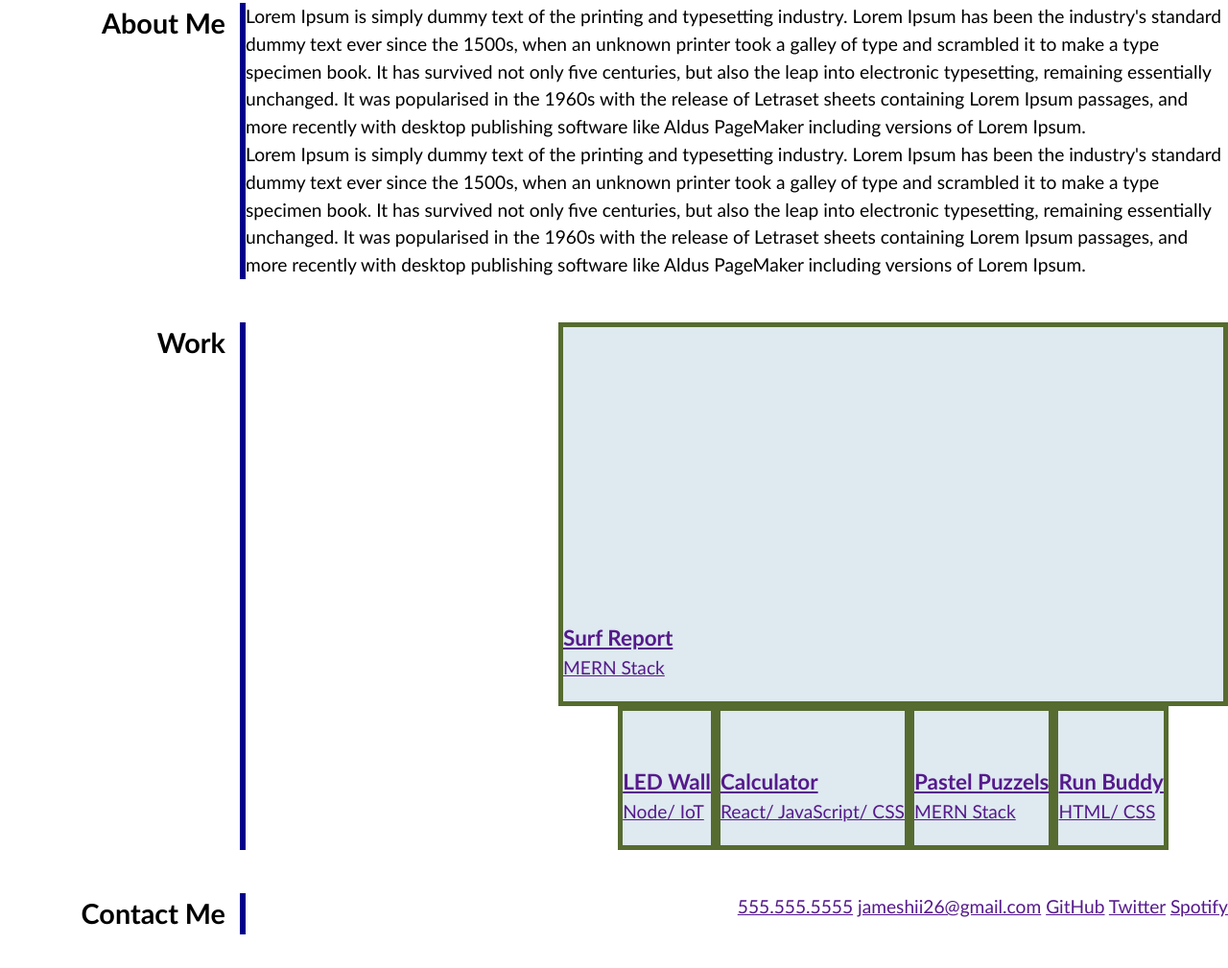
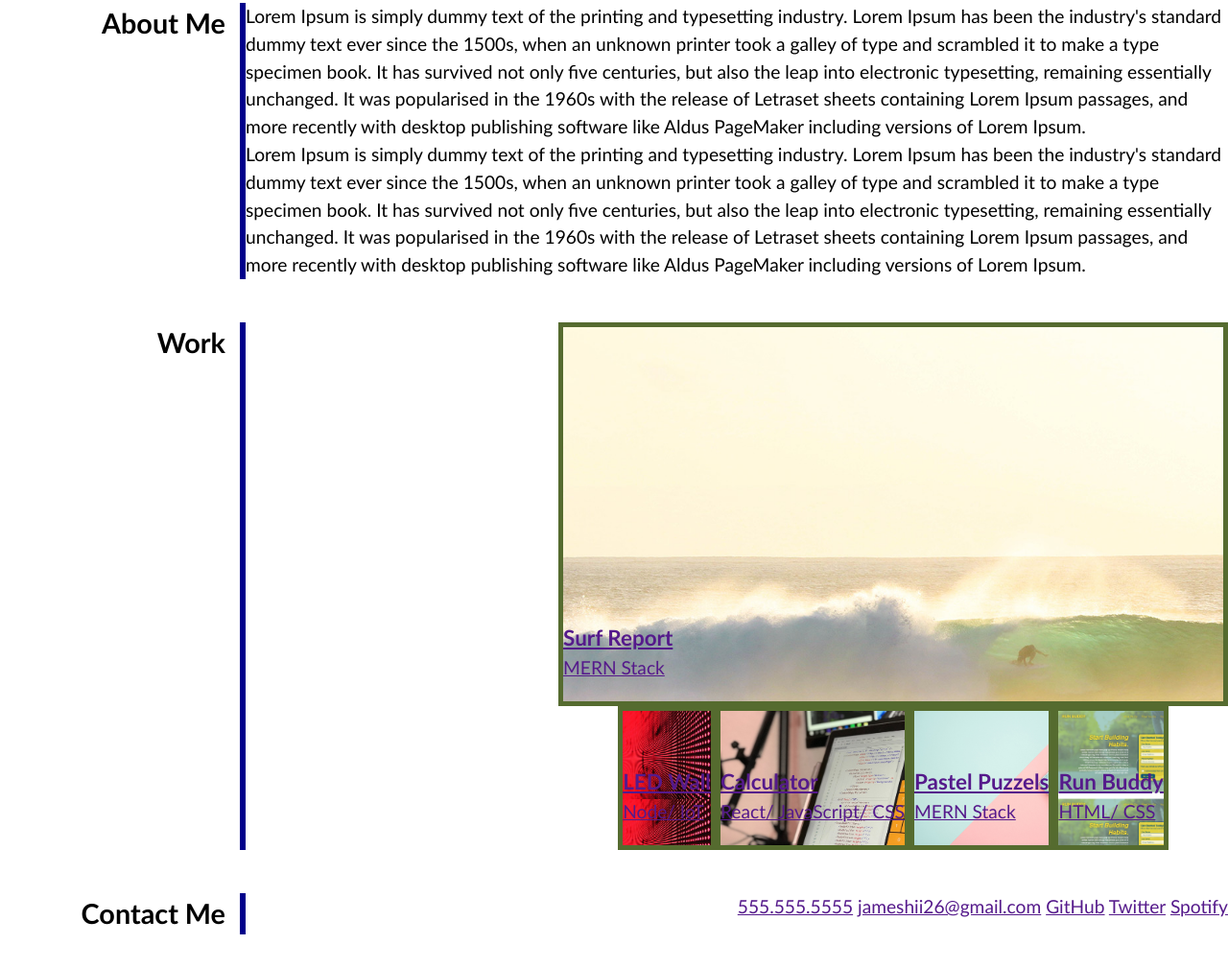
Before and after one commit to jameshii26/BC_MD2_Challenge, a plain HTML site: page index.html in a window 1280 px wide. Shown: the part 288-1297 px from the top of the page at 96% size. Drawn offline with Linux system fonts and the light colour scheme; the site is published under a folder, as on GitHub Pages, so addresses that start at the root find nothing.

Commit message:
update link for css

```diff
--- a/css/style.css
+++ b/css/style.css
@@ -114,23 +114,23 @@ nav a {
 }
 
 .surf-report {
-  background-image: url("/images/02-portfolio-4.jpg");
+  background-image: url("../images/02-portfolio-4.jpg");
 }
 
 .led-wall {
-  background-image: url("/images/02-portfolio-1.jpg");
+  background-image: url("../images/02-portfolio-1.jpg");
 }
 
 .calculator {
-  background-image: url("/images/02-portfolio-2.jpg");
+  background-image: url("../images/02-portfolio-2.jpg");
 }
 
 .pastel-puzzels {
-  background-image: url("/images/02-portfolio-3.jpg");
+  background-image: url("../images/02-portfolio-3.jpg");
 }
 
 .run-buddy {
-  background-image: url("/images/02-run-buddy.jpg");
+  background-image: url("../images/02-run-buddy.jpg");
 }
 
 .contact {
```
